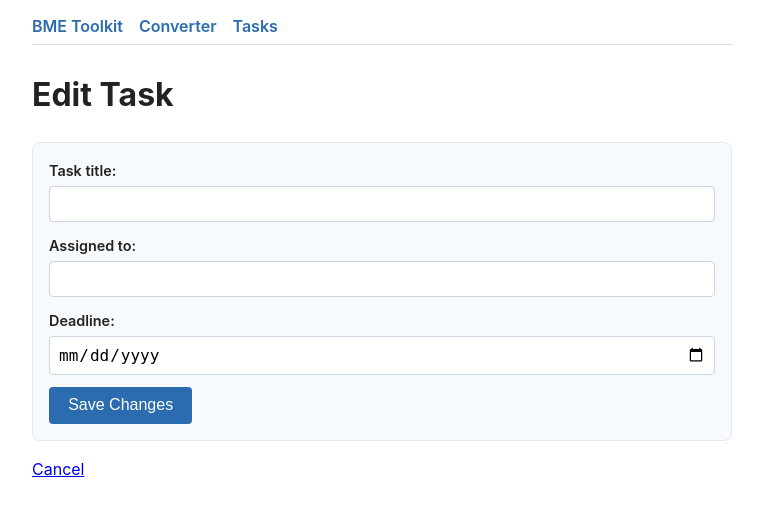
After one commit to emmanuelchukwubuikem29-hash/BME-Student-Toolkit, a Flask app: template templates/edit_task.html in a window 1280 px wide. The commit adds this page. Shown: the top 516 px of the page, without its empty margins (258-1021 px from the left). Run offline with Flask 3, Linux system fonts and the light colour scheme; the template is opened without the code that fills it, so the values that code supplies are empty.

Commit message:
Add task editing

```diff
--- a/app.py
+++ b/app.py
@@ -100,5 +100,23 @@ def delete_task(task_index):
         save_tasks(all_tasks)
     return redirect(url_for("tasks"))
 
+@app.route("/tasks/edit/<int:task_index>", methods=["GET", "POST"])
+def edit_task(task_index):
+    all_tasks = load_tasks()
+
+    if not (0 <= task_index < len(all_tasks)):
+        return redirect(url_for("tasks"))
+
+    if request.method == "POST":
+        all_tasks[task_index]["title"] = request.form.get("title")
+        all_tasks[task_index]["assignee"] = request.form.get("assignee")
+        all_tasks[task_index]["deadline"] = request.form.get("deadline")
+        save_tasks(all_tasks)
+        return redirect(url_for("tasks"))
+
+    # GET request: show the edit form, pre-filled with current values
+    task = all_tasks[task_index]
+    return render_template("edit_task.html", task=task, task_index=task_index)
+
 if __name__ == "__main__":
     app.run(debug=True)
--- /dev/null
+++ b/templates/edit_task.html
@@ -0,0 +1,28 @@
+{% extends "base.html" %}
+
+{% block title %}Edit Task{% endblock %}
+
+{% block content %}
+    <h1>Edit Task</h1>
+
+    <form method="post">
+        <div>
+            <label for="title">Task title:</label>
+            <input type="text" name="title" id="title" value="{{ task.title }}" required>
+        </div>
+
+        <div>
+            <label for="assignee">Assigned to:</label>
+            <input type="text" name="assignee" id="assignee" value="{{ task.assignee }}" required>
+        </div>
+
+        <div>
+            <label for="deadline">Deadline:</label>
+            <input type="date" name="deadline" id="deadline" value="{{ task.deadline }}" required>
+        </div>
+
+        <button type="submit">Save Changes</button>
+    </form>
+
+    <p><a href="{{ url_for('tasks') }}">Cancel</a></p>
+{% endblock %}
--- a/templates/tasks.html
+++ b/templates/tasks.html
@@ -19,6 +19,9 @@
                             {% if task.done %}Undo{% else %}Done{% endif %}
                         </button>
                     </form>
+
+                    <a href="{{ url_for('edit_task', task_index=loop.index0) }}">Edit</a>
+
                     <form method="post" action="{{ url_for('delete_task', task_index=loop.index0) }}" onsubmit="return confirm('Delete this task?');">
                         <button type="submit">Delete</button>
                     </form>
```
